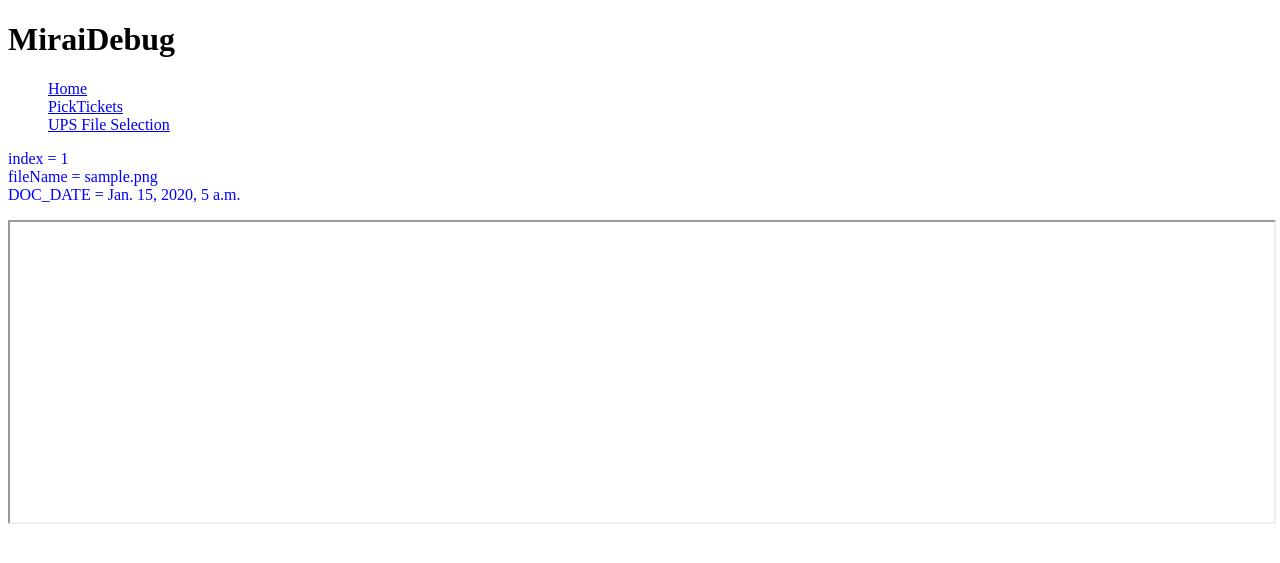
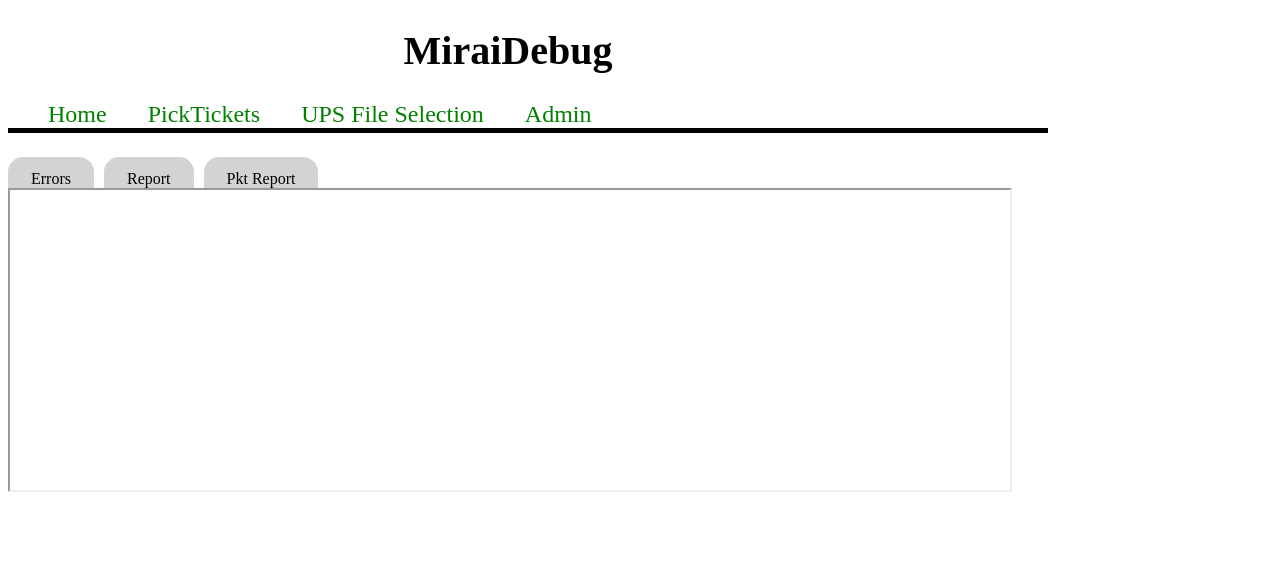
Before and after one commit to grovesr/mirai-clinical-ups, a Django app: page /ups/1/pick_ticket_detail/ in a window 1280 px wide. Shown: the top 563 px of the page. Run offline with Django 3.2, Linux system fonts and the light colour scheme; tables that the repository leaves empty hold one stand-in row (values such as "Sample post"); some libraries are stand-ins or nearby versions.

Commit message:
incremental update with more CSS

```diff
--- a/templates/base/base.html
+++ b/templates/base/base.html
@@ -1,4 +1,4 @@
-{% extends "base/blank.html" %}
+{#{% extends "base/blank.html" %}#}
 {% load staticfiles %}
 <!DOCTYPE html>
 <html lang="en">
@@ -10,21 +10,15 @@
 </head>
 
 <body>
-    <div id="branding">
-        {% block branding %}<h1>MiraiDebug</h1>{% endblock branding %}
-    </div>
-    <div id="sidebar">
+    {% block branding %}<h1 id="site-name" >MiraiDebug</h1>{% endblock branding %}
     {% block sidebar %}
-        <ul class="sidebar">
+    <ul class="sidebar" id="sidebar-main">
         <li><a href="/">Home</a></li>
         <li><a href="/ups/pick_ticket_index">PickTickets</a></li>
         <li><a href="/ups/file_selection">UPS File Selection</a></li>
+        <li><a href="/admin">Admin</a></li>
     </ul>
-        {% endblock %}
-    </div>
-
-    <div id="content">
+    {% endblock sidebar %}
     {% block content %}{% endblock %}
-    </div>
 </body>
 </html>
--- a/templates/base/blank.html
+++ b/templates/base/blank.html
@@ -2,7 +2,6 @@
 <!DOCTYPE html>
 <html lang="en">
 <head>
-    <script src="http://ajax.googleapis.com/ajax/libs/jquery/1.11.1/jquery.min.js"></script>
     <link rel="stylesheet" href="{% static 'ups/style/style.css' %}">
     {% block extra_scripts %} {% endblock extra_scripts %}
     <title>{% block title %}{% endblock %}</title>
@@ -14,9 +13,8 @@
     </div>
     <div id="sidebar">
         {% block sidebar %}
-        {% endblock %}
+        {% endblock sidebar %}
     </div>
-
     <div id="content">
         {% block content %}{% endblock %}
     </div>
--- a/ups/static/ups/js/chooser.js
+++ b/ups/static/ups/js/chooser.js
@@ -13,7 +13,7 @@ var chooserOptions = {
 	    if (files.length > 0) {
 	        $("#file_list").before($("<p></p>").text("List of Selected Files:"));
 	        $("#id_files").after($("<input></input>").attr('type="Input"'));
-	        $("form").append('<input type="submit" value="Create">');
+	        $("form").append('<input type="submit" value="Create PickTicket" class="pkt-button">');
 	        $(".dropbox-dropin-btn").hide();
 	    }
 	    files.forEach(function(filename) {
--- a/ups/static/ups/style/style.css
+++ b/ups/static/ups/style/style.css
@@ -1,5 +1,20 @@
-p#pktId {
-    color:blue;
+.pkt-warning, .pkt-report-header {
+    font-weight: bold;
+}
+
+.pkt-error-text {
+    color: red;
+}
+
+.pkt-param-text, .pkt-error-text {
+    font-weight: bold;
+}
+
+.pkt-info p {
+    color:black;
+}
+li a {
+    color:green;
 }
 
 a:visited{
@@ -10,7 +25,63 @@ a:active,a:focus,a:hover{
 	color:#1d915c
 }
 
-ul.phItems, ul.parseErrors, ul.sidebar {
+ul.parse-errors, ul.sidebar, ul.ph-items {
     list-style-type:none;
-    list-style-position: inside;
 }
+
+ul.tabbed-menu {
+    padding: 0;
+    width: 1000px;
+}
+
+ul.tabbed-menu li, ul.sidebar li {
+    display: inline;
+}
+
+ul.tabbed-menu a {
+    float: left;
+    margin-right: 1%;
+    background-color: lightgrey;
+    color: black;
+    padding: 10px 20px 0px;
+    text-decoration: none;
+    border-radius: 15px 15px 0 0;
+    border: solid lightgrey;
+    border-bottom-style: none;
+}
+
+ul.tabbed-menu a:hover {
+    background-color:darkgrey;
+    border: solid darkgrey;
+    border-bottom-style: none;
+}
+
+ul.tabbed-menu a:focus {
+    border: solid grey;
+    border-bottom-style: none;
+}
+
+#site-name {
+    text-align: center;
+    width: 1000px;
+    font-size: 250%;
+}
+
+.sidebar li {
+    margin-right: 3.5%;
+}
+
+.sidebar a {
+    text-decoration: none;
+}
+
+.sidebar {
+    font-size: 150%;
+    border-bottom: 5px solid black;
+    width: 1000px;
+}
+
+.iframe-report {
+     width: 1000px;
+     height: 300px;
+}
--- a/ups/templates/ups/pick_ticket_detail.html
+++ b/ups/templates/ups/pick_ticket_detail.html
@@ -2,15 +2,15 @@
 {% load staticfiles %}
 {% block content %}
     {% if error_message %}
-        <strong><p>{{ error_message }}</p></strong>
+        <p class="pkt-warning">{{ error_message }}</p>
     {% endif %}
     {% if ups_pkt %}
-        <div id="pktInfo">
-            <p id="pktId">index = {{ ups_pkt.id }}<br/>
-            fileName = {{ ups_pkt.fileName }}<br/>
-            DOC_DATE = {{ ups_pkt.DOC_DATE }}</p>
-        </div>
-        <iframe width="100%" height="300px" src="{% url 'ups:pick_ticket_error_report' ups_pkt.id %}" name="iframe_report">
+        <ul class="tabbed-menu" id="tabbed-menu1">
+            <li><a id="tab1" href="{% url 'ups:pick_ticket_error_report' ups_pkt.id %}" target="iframe_report">Errors</a></li>
+            <li><a id="tab2" href="{% url 'ups:pick_ticket_report' ups_pkt.id %}" target="iframe_report">Report</a></li>
+            <li><a id="tab3" href="{% url 'ups:pick_ticket_pkt_report' ups_pkt.id %}" target="iframe_report">Pkt Report</a></li>
+        </ul>
+        <iframe class="iframe-report" src="{% url 'ups:pick_ticket_error_report' ups_pkt.id %}" name="iframe_report">
         </iframe>
     {% endif %}
 {% endblock content %}
--- a/ups/templates/ups/pick_ticket_error_report.html
+++ b/ups/templates/ups/pick_ticket_error_report.html
@@ -1,11 +1,20 @@
 {% extends "base/blank.html" %}
 {% load staticfiles %}
 {% block content %}
+
+    <div class="pkt-info">
+        <p>
+        <span class="pkt-report-header">PickTicket Error Report for:</span><br/>
+        id = {{ ups_pkt.id }}<br/>
+        fileName = {{ ups_pkt.fileName }}<br/>
+        DOC_DATE = {{ ups_pkt.DOC_DATE }}
+        </p>
+    </div>
     {% if error_message %}
-        <strong><p>{{ error_message }}</p></strong>
+        <p class="pkt-warning">{{ error_message }}</p>
     {% endif %}
     {% if ups_pkt %}
-        <div id="errorReport">
+        <div id="pkt-error-report">
             {{ ups_pkt.parse_html_error_report|safe }}
         </div>
     {% endif %}
```
Also changed, not shown: ups/models.py (+53 -34 lines), ups/static/ups/js/tabbedMenu.js (added, +82 -0 lines), ups/templates/ups/pick_ticket_pkt_report.html (+10 -2 lines), ups/templates/ups/pick_ticket_report.html (+9 -1 lines), ups/migrations/0021_auto_20150107_2206.py (added), 5 other files. Lines whose indentation alone changed are shown as unchanged.
